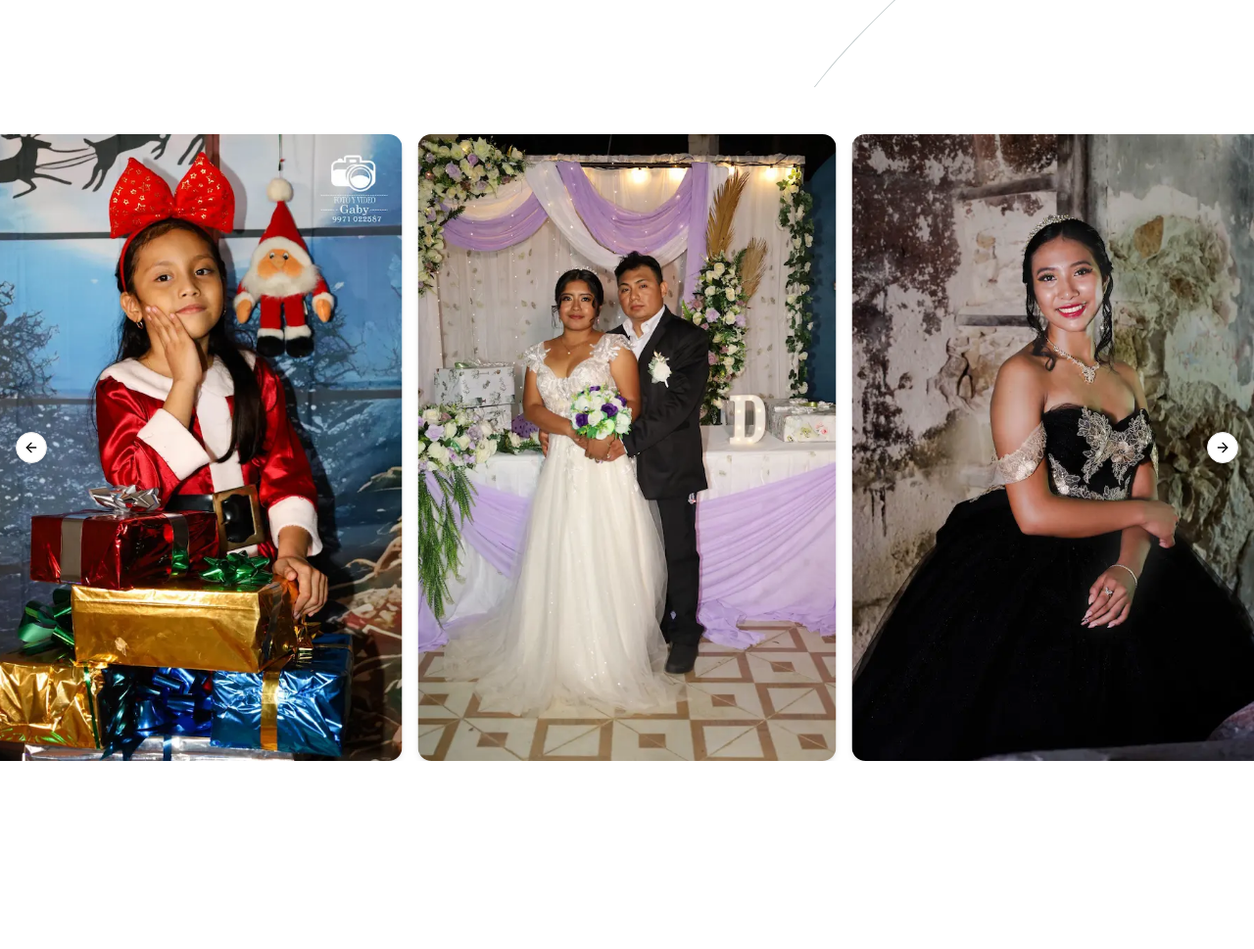
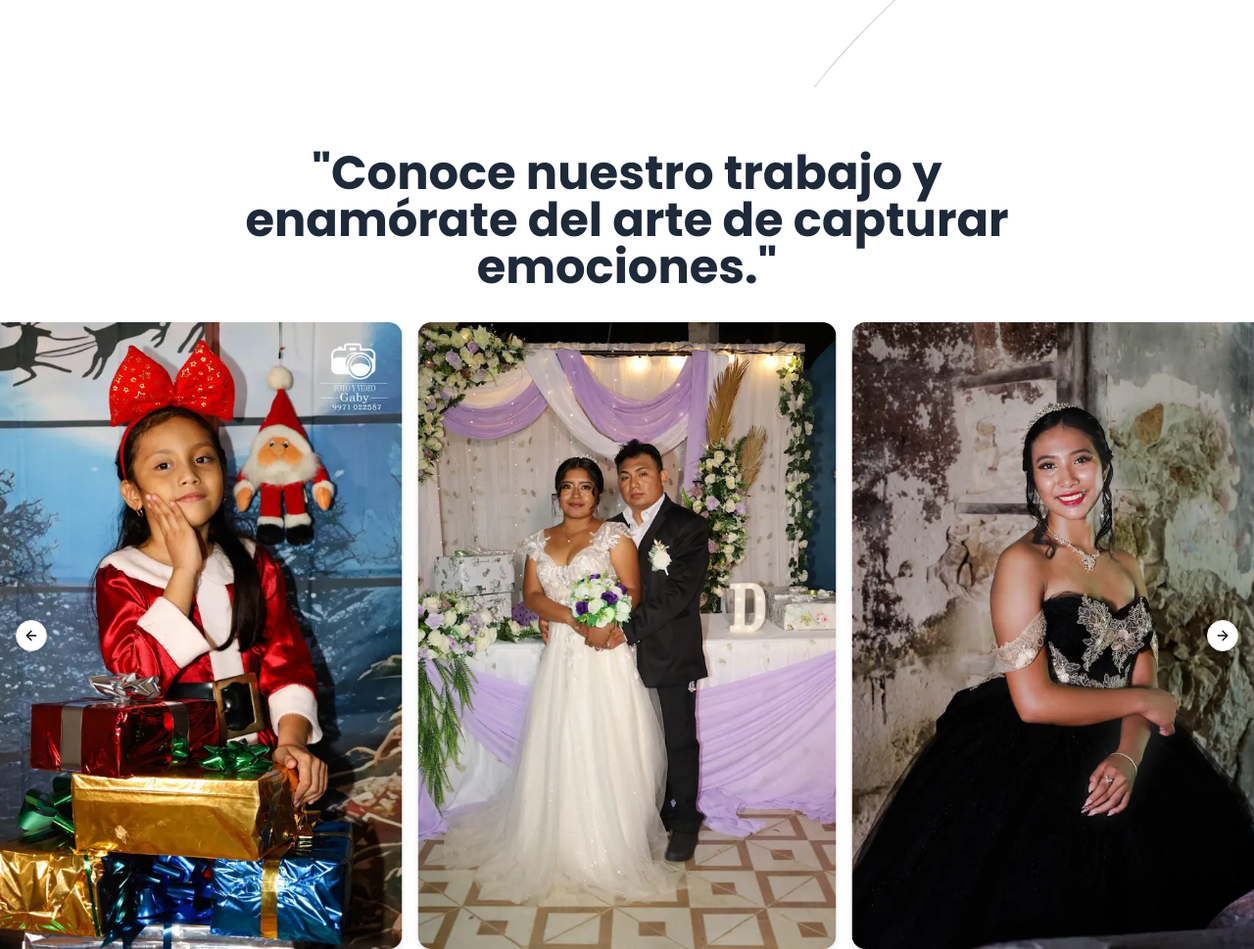
Before and after one commit to AlexisKcc8/proyecto-foto-y-video-gaby, an Astro site: page / in a window 1280 px wide. Shown: the part 3147-4116 px from the top of the page at 98% size. Before the commit the page ends 3972 px from the top, so only its background shows below. Built offline with nearby package versions, Linux system fonts and the light colour scheme; Astro itself is replaced by a stand-in of ours.

Commit message:
fix: add missing justify-center class and header in CarouselPhotos component

```diff
--- a/src/components/CarouselPhotos.jsx
+++ b/src/components/CarouselPhotos.jsx
@@ -29,7 +29,10 @@ export function CarouselPhotos() {
   );
 
   return (
-    <section className="w-full my-12 flex flex-col items-center gap-4">
+    <section className="w-full my-12 flex flex-col items-center justify-center gap-4">
+      <h2 className="text-2xl font-bold text-center text-gray-800 phone-lg:max-w-[70%] my-4 phone-lg:text-3xl laptop:text-5xl">
+        "Conoce nuestro trabajo y enamórate del arte de capturar emociones."
+      </h2>
       <Carousel
         plugins={[plugin.current]}
         opts={{
```
